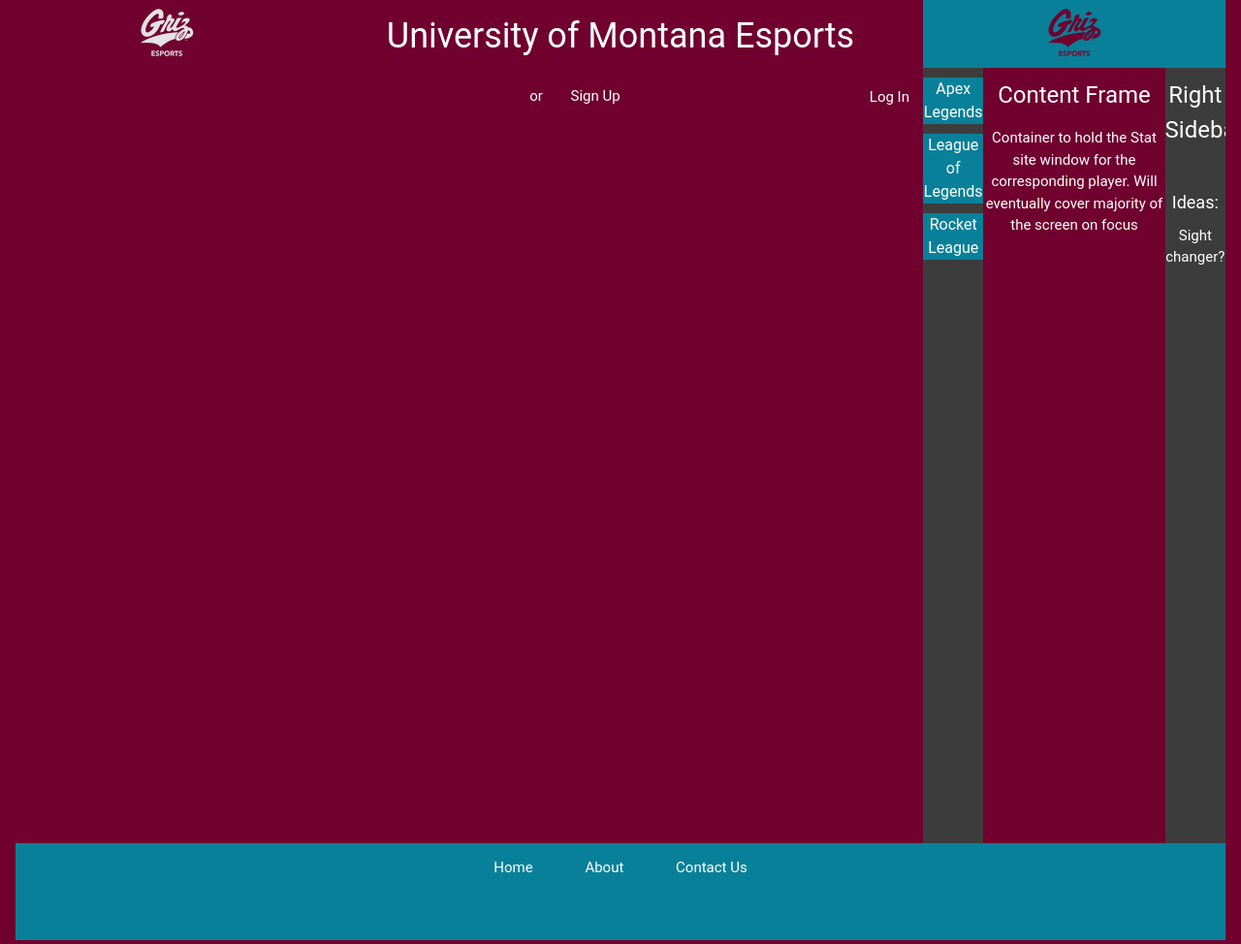
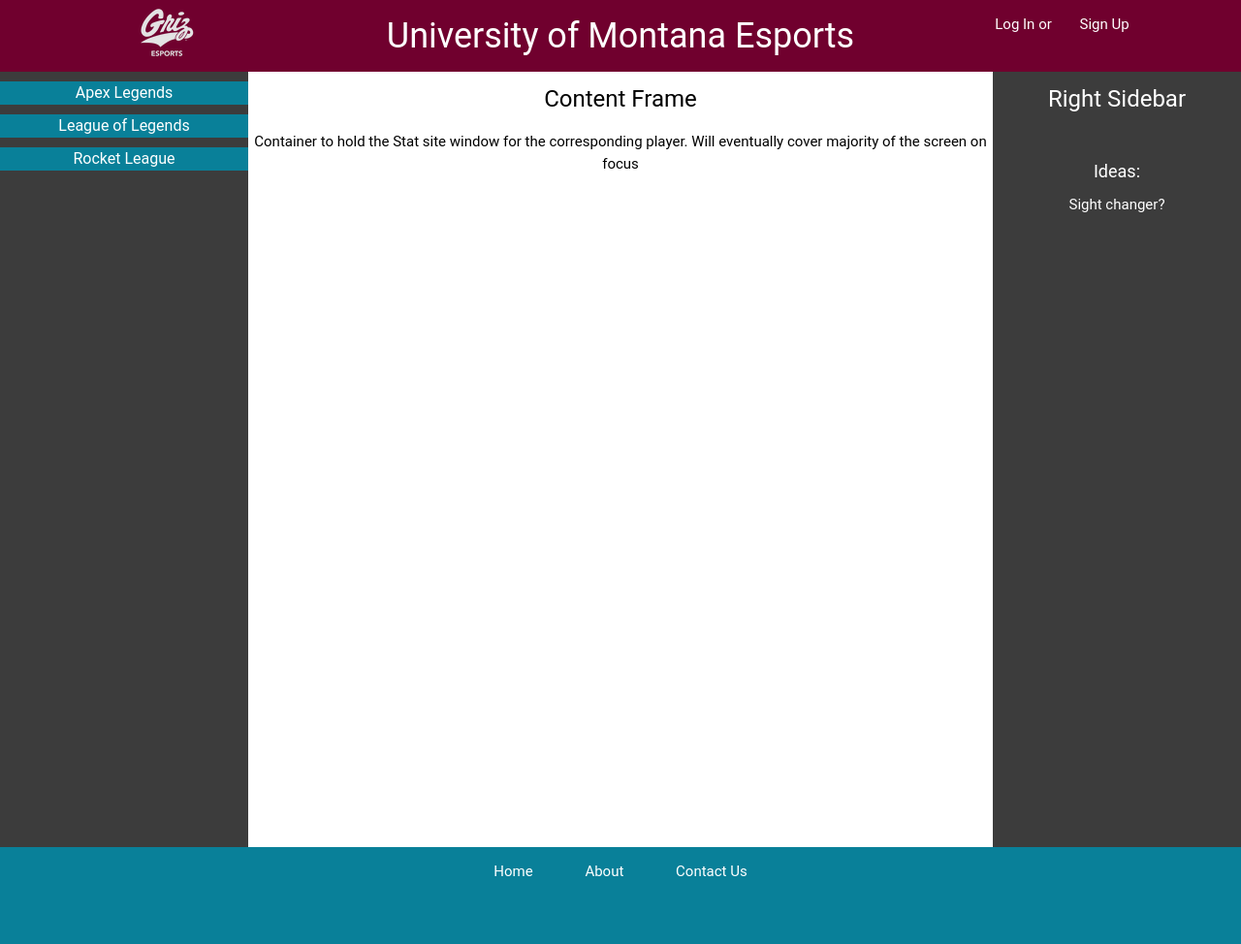
Before and after one commit to Hill-Boss/eSports_stats, a Django app: page /home/ in a window 1280 px wide. Shown: the whole page at 97% size. Run offline with Django 3.2, Linux system fonts and the light colour scheme; data comes from the database, SQL or seed files in the repository; some libraries are stand-ins or nearby versions.

Commit message:
merge fixing

```diff
--- a/eSports_stats/eSports/templates/general/index.html
+++ b/eSports_stats/eSports/templates/general/index.html
@@ -29,10 +29,15 @@
     </div>
     <div class="w3-half">
       <h1>University of Montana Esports</h1>
-      <div class="account-buttons">
-        <div class="dropdown">
-          <div class="a-button drop" onclick="showDrop()">Log In</div>
-          <div  id="myDropdown" class="dropdown-content drop my-kind-of-gray">
+    </div>
+    <div class=" w3-quarter account-buttons">
+      <div class="">
+        <div class="a-button drop" style="display:inline-block;" onclick="showDrop()">Log In</div>
+        <span>or</span>
+        <a href="/register/">Sign Up</a>
+
+      </div>
+      <div id="myDropdown" class="dropdown-content drop my-kind-of-gray">
           <div class="card maroon drop">
             <form autocomplete="off" class="sign-up-form drop" action="index.html" method="post">
               <h6 class="">Sign In</h6>
@@ -43,21 +48,8 @@
           </div>
         </div>
     </div>
-        <span>or</span>
-        <a href="/register/">Sign Up</a>
-
+    <!-- <div class="w3-right w3-top w3-btn w3-medium fa fa-bars"></div> -->
   </div>
-    </div>
-    <div class="navbar teal">
-      <div class="logo">
-        <img src="{% static '/imgs/eSports_logo.png'%}" alt="Griz Esports Logo">
-      </div>
-      <div class="Menu">
-      </div>
-
-    <span>
-    </span>
-    <!-- <div class="w3-right w3-top w3-btn w3-medium fa fa-bars"></div> -->
   </div>
   <div id="our-page">
     <div class="navbar teal">
```
Lines whose indentation alone changed are shown as unchanged.
